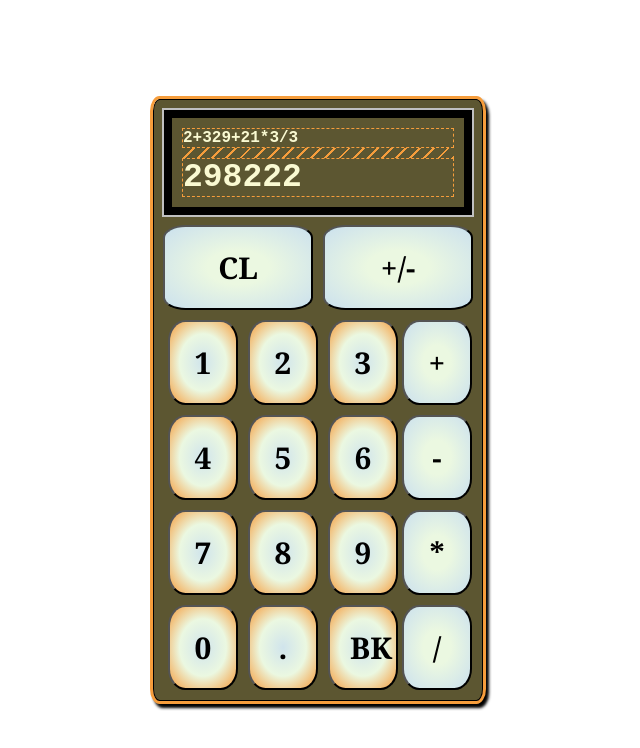
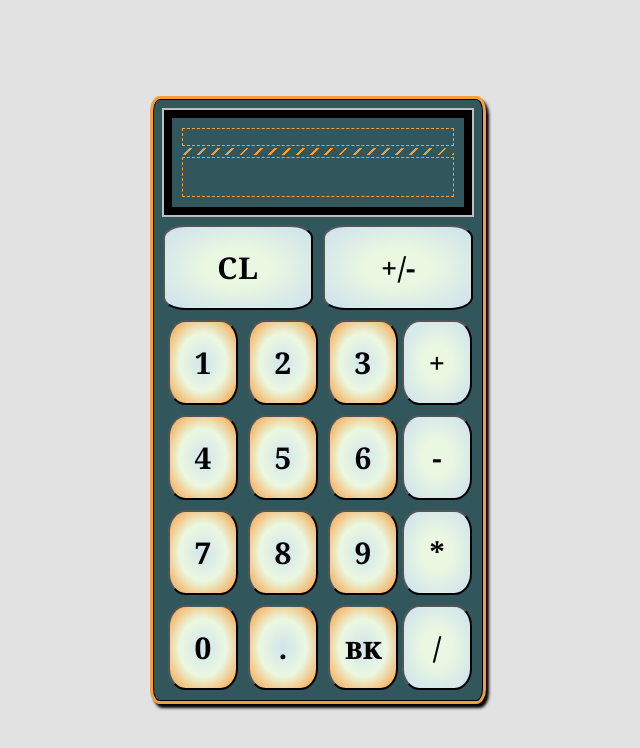
Before and after one commit to hbar1st/TOP-calculator, a plain HTML site: page index.html in a window 1280 px wide. Both pictures are taken after a click on the button "CL". Shown: the whole page, without its empty margins (322-962 px from the left). Drawn offline with Linux system fonts and the light colour scheme.

Commit message:
add clear button function

```diff
--- a/index.html
+++ b/index.html
@@ -16,7 +16,7 @@
             <div id="result">298222</div>
         </div>
         <div id="top-buttons" class="colored">
-            <button type="button">CL</button>
+            <button type="button" id="clear">CL</button>
             <button type="button">+/-</button>
         </div>
         <div id="main-pad">
@@ -34,8 +34,8 @@
             <button type="button">9</button>
 
             <button type="button">0</button>
-            <button type="button">.</button>
-            <button type="button">BK</button>
+            <button type="button" id="dot">.</button>
+            <button type="button" id="backspace">bk</button>
         </div>
         <div id="op-pad" class="colored">
             <button type="button">+</button>
--- a/script.js
+++ b/script.js
@@ -1,3 +1,6 @@
+const clearBtn = document.querySelector('#clear');
+const resultDiv = document.querySelector('#result');
+const expressionDiv = document.querySelector('#expression');
 
 let firstNum;
 let secondNum;
@@ -34,3 +37,8 @@ function operate(op, a, b) {
             break;
     }
 }
+
+clearBtn.addEventListener("click", () => {
+    expressionDiv.innerText = "";
+    resultDiv.innerText = "";
+})
--- a/styles.css
+++ b/styles.css
@@ -10,6 +10,7 @@ body {
     align-items: center;
     height: 100dvh;
     width: 100vw;
+    background-color:rgb(226, 226, 226);
 }
 
 main {
@@ -17,10 +18,14 @@ main {
     flex-direction: column;
     width: 330px;
     border: 1px solid black;
-    background-color: #5c5631;
+    background-color: #31575c;
     box-shadow: 3px 4px 3px 3px black;
     outline: 3px solid #f69d3c;
     border-radius: 2%;
+}
+
+#clear {
+    letter-spacing: 1px;
 }
 
 #display {
@@ -31,10 +36,17 @@ main {
     display: flex;
     flex-direction: column;
     justify-content: center;
-    align-items: flex-end;
+    align-items: center;
     padding: 10px;
     margin: 10px 10px 0px 10px;
     outline: 2px solid silver;
+    text-align: right;
+    gap: 2px;
+}
+
+#backspace {
+    text-indent: -5px;
+    font-variant-caps: small-caps;
 }
 
 #spacer {
@@ -44,18 +56,23 @@ main {
             transparent 2px,
             transparent 10px);
     width: 100%;
-    height: 10px;
+    height: 7px;
+    border: 1px dashed f69d3c;
 }
 
 #result {
     font-size: 33px;
     border: 1px dashed #f69d3c;
     width: 100%;
+    max-height: 40px;
+    min-height: 40px;
 }
 
 #expression {
     border: 1px dashed #f69d3c;
     width: 100%;
+    min-height: 18px;
+    max-height: 18px;
 }
 
 button {
```
